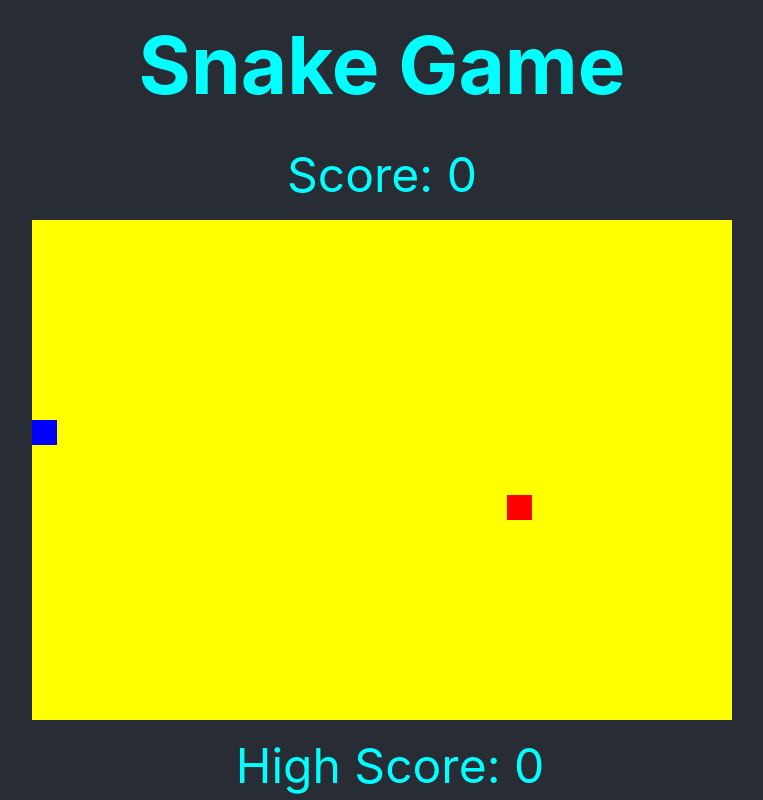
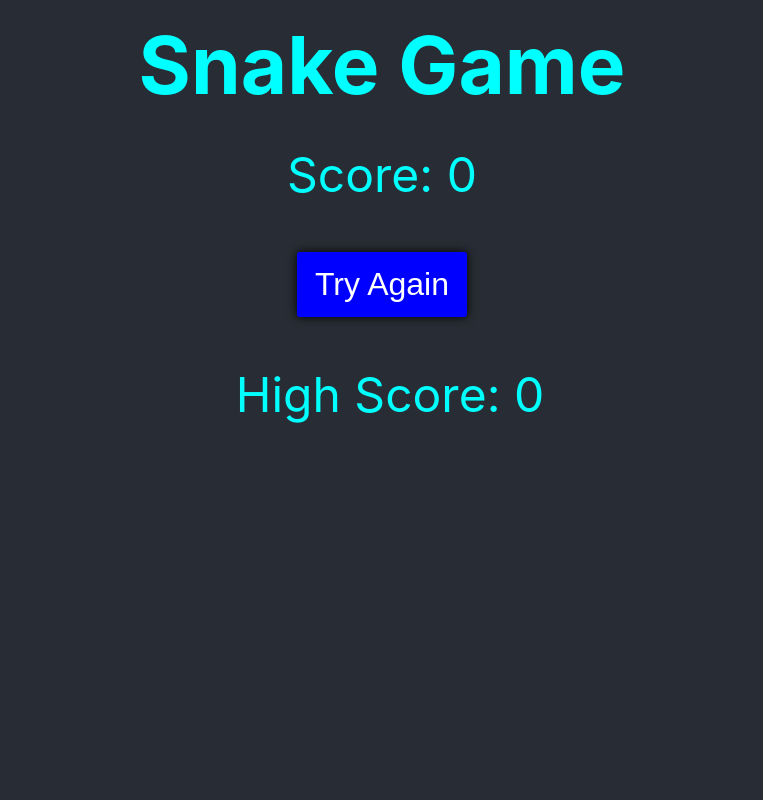
Before and after one commit to Navneet-Sahota/snake-game, a React (Create React App) app: page / in a window 1280 px wide. Shown: the whole page, without its empty margins (258-1021 px from the left). Built offline with nearby package versions, Linux system fonts and the light colour scheme; the HTML template or start-up script is replaced by a standard one.

Commit message:
add Restart game button

```diff
--- a/src/components/SnakeGame.jsx
+++ b/src/components/SnakeGame.jsx
@@ -4,6 +4,7 @@ export default class SnakeGame extends React.Component {
 	constructor(props) {
 		super(props);
 		this.state = {
+			status: 0,
 			board: [],
 			snake: [],
 			direction: 'left',
@@ -14,6 +15,10 @@ export default class SnakeGame extends React.Component {
 	}
 
 	componentDidMount() {
+		this.startGame();
+	}
+
+	startGame = () => {
 		let board = new Array(20);
 		for (let i = 0; i < board.length; i += 1) {
 			let cell = new Array(28).fill(0);
@@ -34,7 +39,7 @@ export default class SnakeGame extends React.Component {
 		}
 		document.addEventListener('keydown', this.navigation);
 		this.setState({ board, snake, food, highScore });
-	}
+	};
 
 	getRandomInt = max => {
 		return Math.floor(Math.random() * Math.floor(max));
@@ -166,6 +171,7 @@ export default class SnakeGame extends React.Component {
 		if (score > highScore || highScore === null) {
 			localStorage.setItem('highScore', score);
 		}
+		this.setState({ status: 1 });
 	};
 
 	navigation = event => {
@@ -233,12 +239,27 @@ export default class SnakeGame extends React.Component {
 		}
 	};
 
+	restart = () => {
+		this.setState(
+			{
+				status: 0,
+				board: [],
+				snake: [],
+				direction: 'left',
+				food: [],
+				score: 0,
+				highScore: 0,
+			},
+			() => this.startGame(),
+		);
+	};
+
 	componentWillUnmount() {
 		document.removeEventListener('keydown', this.navigation);
 	}
 
 	render() {
-		const { board, score, highScore } = this.state;
+		const { board, score, highScore, status } = this.state;
 		return (
 			<React.Fragment>
 				<h1
@@ -263,6 +284,31 @@ export default class SnakeGame extends React.Component {
 				>
 					Score: {score}
 				</div>
+				{status ? (
+					<div
+						style={{
+							padding: '4vH 0 4vH 0',
+							width: '100vW',
+							textAlign: 'center',
+						}}
+					>
+						<button
+							style={{
+								backgroundColor: 'blue',
+								color: 'white',
+								borderRadius: '3px',
+								border: '2px solid blue',
+								padding: '.75rem 1rem',
+								fontSize: '2rem',
+								cursor: 'pointer',
+								boxShadow: '0 0 10px black',
+							}}
+							onClick={this.restart}
+						>
+							Try Again
+						</button>
+					</div>
+				) : (
 					<div
 						style={{
 							margin: '0 auto',
@@ -288,6 +334,7 @@ export default class SnakeGame extends React.Component {
 							)),
 						)}
 					</div>
+				)}
 				<div
 					style={{
 						textAlign: 'center',
```
Lines whose indentation alone changed are shown as unchanged.
